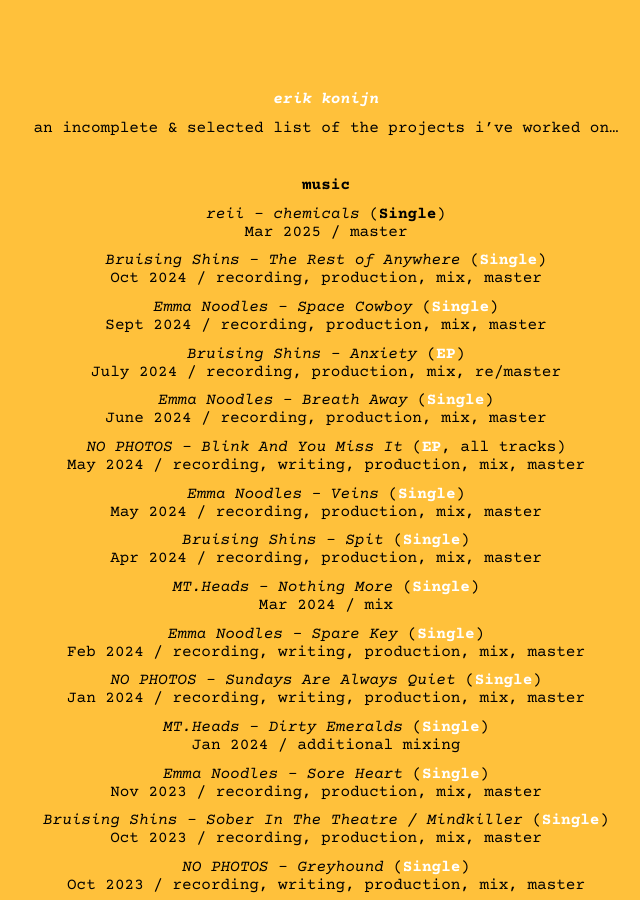
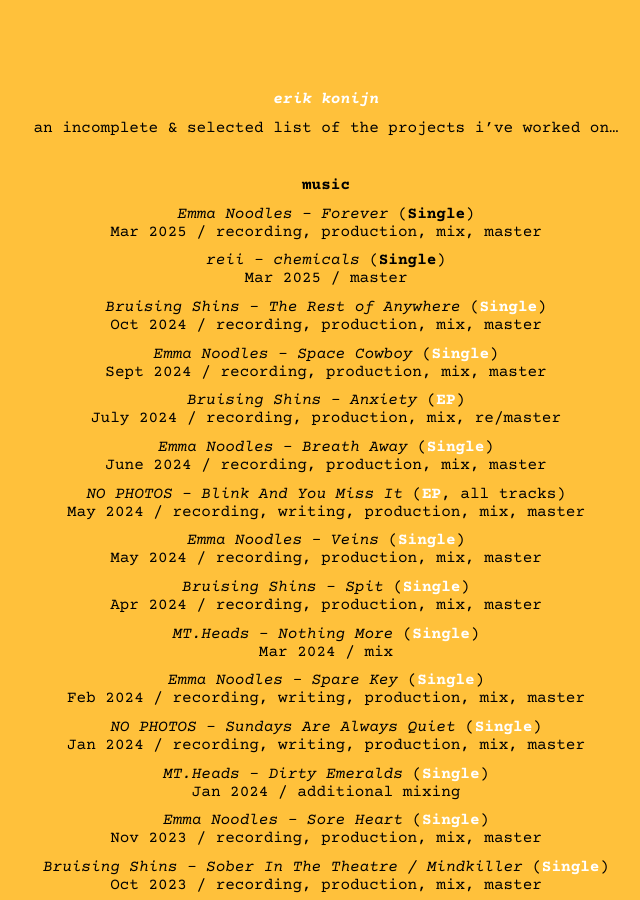
Before and after one commit to erikonijn/erikonijn.github.io, a Jekyll site: the page built from pages/credits.md, in a window 1280 px wide and 900 px high. Shown: the whole window, without its empty margins (314-954 px from the left). Built offline with Jekyll 4.4.1, drawn with Linux system fonts in a browser that asks for light colours.

Commit message:
Update credits.md

```diff
--- a/pages/credits.md
+++ b/pages/credits.md
@@ -12,6 +12,9 @@ an incomplete & selected list of the projects i've worked on...
 &nbsp;
 
 **music**
+
+*Emma Noodles - Forever* (**Single**)
+Mar 2025 / recording, production, mix, master
 
 *reii - chemicals* (**Single**)
 Mar 2025 / master
```
